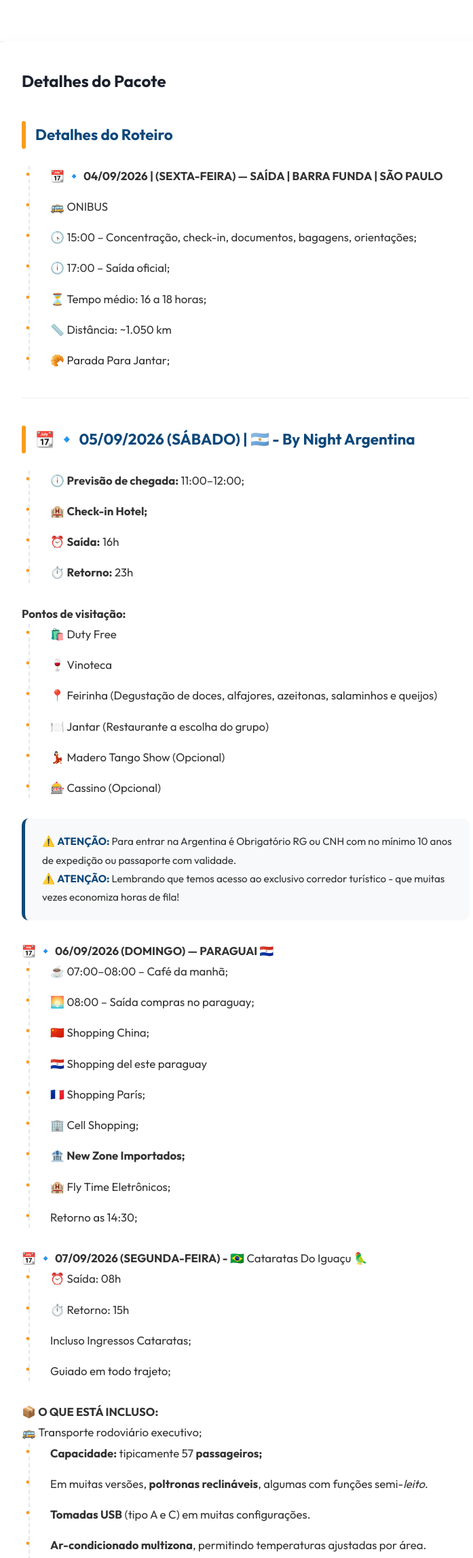
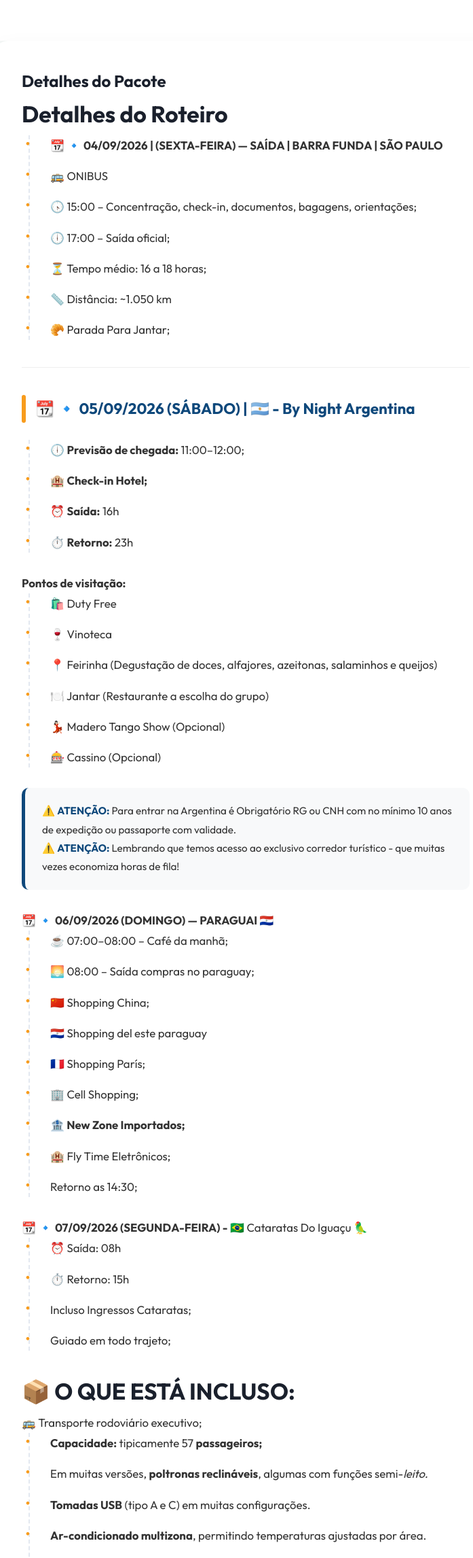
Before and after one commit to pipagameroficial-web/francelino-blog, an Eleventy site: page src/pacotes/rodoviarios/foz.md in a window 1280 px wide. Shown: the part 1317-3609 px from the top of the page at 68% size, without its empty margins (68-765 px from the left). Built offline with nearby package versions, Linux system fonts and the light colour scheme; Eleventy itself is replaced by a stand-in of ours; files that its build step writes are made by us from their sources.

Commit message:
Update 🚌 Pacotes Rodoviários “foz”

```diff
--- a/src/pacotes/rodoviarios/foz.md
+++ b/src/pacotes/rodoviarios/foz.md
@@ -24,7 +24,7 @@ price_cond: por pessoa | Em até 10x sem juros
 link: ✅ A vista 3% de desconto;  💳 Em até **12x  no cartão;**  💸 Ou **entrada
   de R$200 + parcelas no PIX** até **20 dias antes do embarque;**
 ---
-### Detalhes do Roteiro
+# Detalhes do Roteiro
 
 * 📆 🔹 **04/09/2026 | (SEXTA-FEIRA) — SAÍDA | BARRA FUNDA | SÃO PAULO**
 * 🚌 ONIBUS
@@ -77,7 +77,7 @@ link: ✅ A vista 3% de desconto;  💳 Em até **12x  no cartão;**  💸 Ou *
 * Incluso Ingressos Cataratas;
 * Guiado em todo trajeto;
 
-**📦 O QUE ESTÁ INCLUSO:**
+# **📦 O QUE ESTÁ INCLUSO:**
 
 🚌 Transporte rodoviário executivo;
 
```
